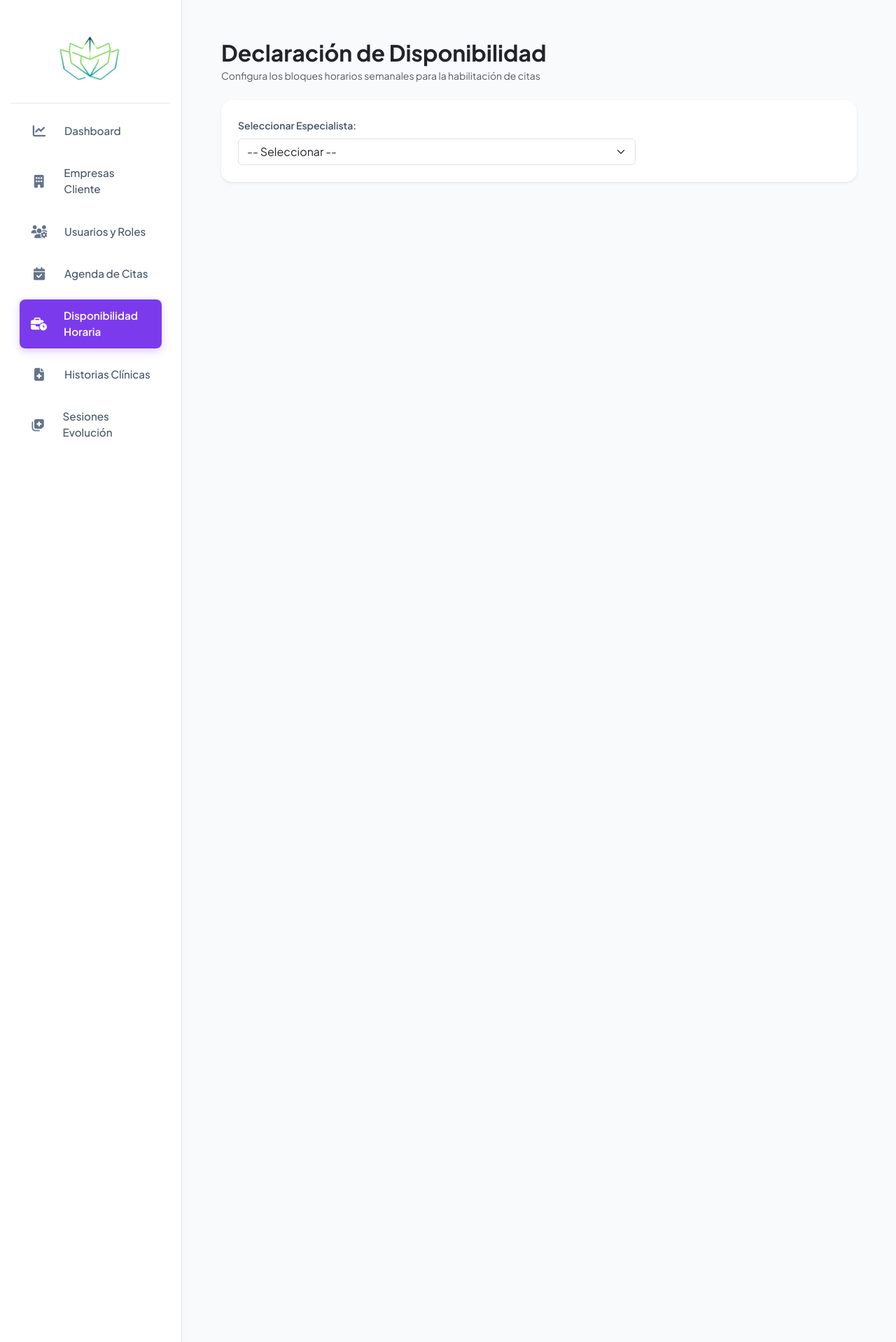
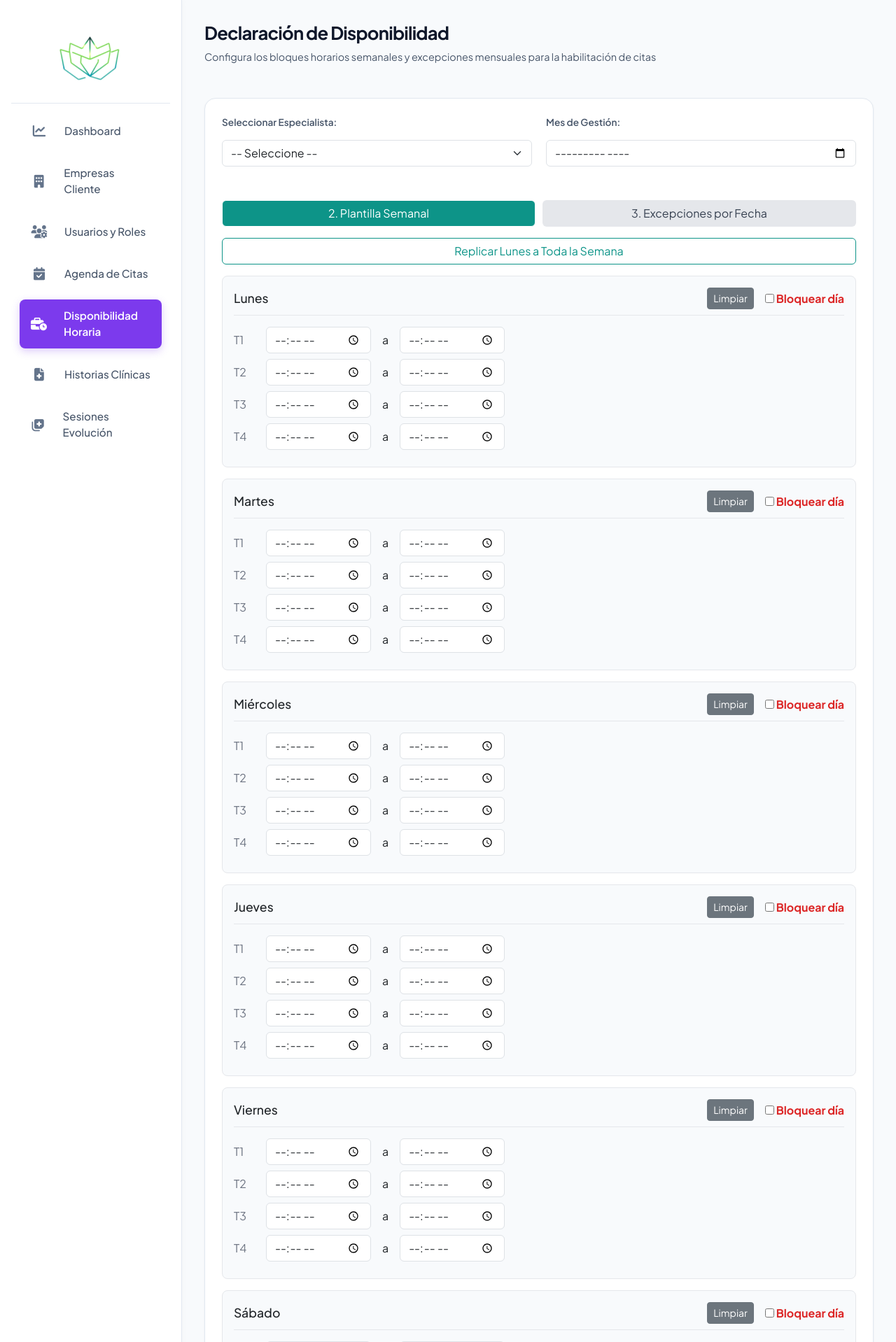
Before and after one commit to karenpbq-bot/TMTR---Renovatia, a Flask app: page /disponibilidad in a window 1280 px wide. Shown: the top 1918 px of the page at 70% size. Run offline with Flask 3, Linux system fonts and the light colour scheme; the visitor is signed in with stand-in values (Sample User, id 1).

Commit message:
Update disponibilidad.html

```diff
--- a/templates/disponibilidad.html
+++ b/templates/disponibilidad.html
@@ -1,120 +1,173 @@
 {% extends 'base.html' %}
 
-{% block title %}Declaración de Disponibilidad - Renovatia{% endblock %}
+{% block title %}Declaración de Disponibilidad{% endblock %}
 
 {% block content %}
-<div class="container-fluid py-4 px-4">
-    <div class="d-flex justify-content-between align-items-center mb-4">
-        <div>
-            <h2 class="fw-bold text-dark mb-1">Declaración de Disponibilidad</h2>
-            <p class="text-muted small mb-0">Configura los bloques horarios semanales para la habilitación de citas</p>
-        </div>
+<div class="header-bar">
+    <div>
+        <h1 class="page-title">Declaración de Disponibilidad</h1>
+        <p class="page-subtitle">Configura los bloques horarios semanales y excepciones mensuales para la habilitación de citas</p>
     </div>
+</div>
 
-    <!-- Selector de Especialista -->
-    {% if current_user_role != 'Especialista' %}
-    <div class="card border-0 shadow-sm rounded-4 p-4 mb-4">
-        <form method="GET" action="{{ url_for('agenda.gestionar_disponibilidad') }}" class="row g-3 align-items-center">
-            <div class="col-md-8">
-                <label class="form-label fw-semibold small">Seleccionar Especialista:</label>
-                <select name="id_especialista" class="form-select" onchange="this.form.submit()">
-                    <option value="">-- Seleccionar --</option>
+<div class="card-panel">
+    <form id="formDisponibilidad" action="{{ url_for('agenda.guardar_disponibilidad') }}" method="POST">
+
+        <!-- Selector de Especialista y Mes -->
+        <div class="form-grid" style="margin-bottom: 2rem;">
+            <div class="form-group">
+                <label for="id_especialista" class="form-label">Seleccionar Especialista:</label>
+                <select id="id_especialista" name="id_especialista" class="form-select" required>
+                    <option value="">-- Seleccione --</option>
                     {% for esp in especialistas %}
-                    <option value="{{ esp.id_especialista }}" {% if especialista_activo == esp.id_especialista %}selected{% endif %}>
-                        {{ esp.nombre }} {{ esp.apellido }}
-                    </option>
+                    <option value="{{ esp.id_especialista }}">{{ esp.nombre }} {{ esp.apellido }}</option>
                     {% endfor %}
                 </select>
             </div>
-        </form>
-    </div>
-    {% endif %}
-
-    {% if especialista_activo or current_user_role == 'Especialista' %}
-    <div class="row g-4">
-        <!-- Formulario para agregar bloque -->
-        <div class="col-md-5">
-            <div class="card border-0 shadow-sm rounded-4 p-4">
-                <h5 class="fw-bold text-dark mb-3"><i class="fa-solid fa-clock text-primary me-2"></i>Asignar Horario por Día</h5>
-                <form method="POST" action="{{ url_for('agenda.gestionar_disponibilidad', id_especialista=especialista_activo) }}">
-                    <input type="hidden" name="accion" value="guardar_plantilla">
-                    <div class="mb-3">
-                        <label class="form-label fw-semibold small">Día de la Semana *</label>
-                        <select name="dia_semana" class="form-select" required>
-                            <option value="">-- Seleccionar Día --</option>
-                            <option value="Lunes">Lunes</option>
-                            <option value="Martes">Martes</option>
-                            <option value="Miércoles">Miércoles</option>
-                            <option value="Jueves">Jueves</option>
-                            <option value="Viernes">Viernes</option>
-                            <option value="Sábado">Sábado</option>
-                            <option value="Domingo">Domingo</option>
-                        </select>
-                    </div>
-                    <div class="row g-3 mb-3">
-                        <div class="col-md-6">
-                            <label class="form-label fw-semibold small">Hora Inicio *</label>
-                            <input type="time" class="form-control" name="hora_inicio" required>
-                        </div>
-                        <div class="col-md-6">
-                            <label class="form-label fw-semibold small">Hora Fin *</label>
-                            <input type="time" class="form-control" name="hora_fin" required>
-                        </div>
-                    </div>
-                    <div class="mb-3">
-                        <label class="form-label fw-semibold small">Duración Sugerida / Intervalo (Opcional)</label>
-                        <input type="number" class="form-control" name="intervalo_minutos" placeholder="Libre o ej. 45">
-                    </div>
-                    <button type="submit" class="btn btn-primary w-100 rounded-pill py-2 shadow-sm" style="background-color: #7c3aed; border: none;">
-                        Guardar Disponibilidad Flexible
-                    </button>
-                </form>
+            <div class="form-group">
+                <label for="mes_gestion" class="form-label">Mes de Gestión:</label>
+                <input type="month" id="mes_gestion" name="mes_gestion" class="form-control" required>
             </div>
         </div>
 
-        <!-- Listado de Horarios Configurados -->
-        <div class="col-md-7">
-            <div class="card border-0 shadow-sm rounded-4 overflow-hidden">
-                <div class="card-header bg-white py-3 px-4 border-0">
-                    <h5 class="fw-bold text-dark mb-0">Horarios Declarados Activos</h5>
+        <!-- Sistema de Pestañas -->
+        <div class="tabs" style="display: flex; gap: 10px; margin-bottom: 1rem;">
+            <button type="button" class="btn tab-btn active" onclick="showTab('plantilla')" style="flex: 1; background: #0d9488; color: white;">2. Plantilla Semanal</button>
+            <button type="button" class="btn tab-btn" onclick="showTab('excepciones')" style="flex: 1; background: #e5e7eb; color: #374151;">3. Excepciones por Fecha</button>
+        </div>
+
+        <!-- PESTAÑA: PLANTILLA SEMANAL -->
+        <div id="tab_plantilla" class="tab-content">
+            <div style="margin-bottom: 1rem;">
+                <button type="button" class="btn btn-outline" onclick="replicarLunes()" style="width: 100%; border-color: #0d9488; color: #0d9488;">
+                    Replicar Lunes a Toda la Semana
+                </button>
+            </div>
+
+            {% set dias_semana = ['Lunes', 'Martes', 'Miércoles', 'Jueves', 'Viernes', 'Sábado', 'Domingo'] %}
+            {% for dia in dias_semana %}
+            <div class="clinical-section" style="margin-bottom: 1rem; border: 1px solid #e5e7eb; border-radius: 8px; padding: 1rem;">
+                <div style="display: flex; justify-content: space-between; align-items: center; margin-bottom: 1rem; border-bottom: 1px solid #e5e7eb; padding-bottom: 0.5rem;">
+                    <h3 style="margin: 0; font-size: 1.1rem;">{{ dia }}</h3>
+                    <div style="display: flex; gap: 1rem; align-items: center;">
+                        <button type="button" class="btn btn-sm btn-secondary" onclick="limpiarDia('{{ dia|lower }}')">Limpiar</button>
+                        <label style="color: #dc2626; font-weight: bold;">
+                            <input type="checkbox" name="bloquear_{{ dia|lower }}" onchange="toggleBloqueoDia('{{ dia|lower }}', this.checked)"> Bloquear día
+                        </label>
+                    </div>
                 </div>
-                <div class="table-responsive">
-                    <table class="table table-hover align-middle mb-0">
-                        <thead class="bg-light text-uppercase fs-7 text-secondary">
-                            <tr>
-                                <th class="py-3 ps-4">Día</th>
-                                <th class="py-3">Horario Laboral</th>
-                                <th class="py-3">Duración Sesión</th>
-                                <th class="py-3 text-end pe-4">Estado</th>
-                            </tr>
-                        </thead>
-                        <tbody>
-                            {% for d in disponibilidades %}
-                            <tr>
-                                <td class="ps-4 fw-bold text-dark">{{ d.dia_semana }}</td>
-                                <td>{{ d.hora_inicio.strftime('%H:%M') }} - {{ d.hora_fin.strftime('%H:%M') }}</td>
-                                <td>{{ d.intervalo_minutos }} min</td>
-                                <td class="text-end pe-4">
-                                    <span class="badge bg-success bg-opacity-10 text-success px-3 py-1 rounded-pill">Activo</span>
-                                </td>
-                            </tr>
-                            {% else %}
-                            <tr>
-                                <td colspan="4" class="text-center py-4 text-muted small">
-                                    No hay horarios configurados para este especialista.
-                                </td>
-                            </tr>
-                            {% endfor %}
-                        </tbody>
-                    </table>
+
+                <div id="bloques_{{ dia|lower }}">
+                    {% for turno in ['T1', 'T2', 'T3', 'T4'] %}
+                    <div style="display: flex; align-items: center; gap: 1rem; margin-bottom: 0.5rem;">
+                        <span style="width: 30px; color: #6b7280;">{{ turno }}</span>
+                        <input type="time" name="{{ dia|lower }}_{{ turno }}_inicio" class="form-control" style="width: 150px;">
+                        <span>a</span>
+                        <input type="time" name="{{ dia|lower }}_{{ turno }}_fin" class="form-control" style="width: 150px;">
+                    </div>
+                    {% endfor %}
+                </div>
+            </div>
+            {% endfor %}
+        </div>
+
+        <!-- PESTAÑA: EXCEPCIONES POR FECHA -->
+        <div id="tab_excepciones" class="tab-content" style="display: none;">
+            <p style="text-align: center; color: #6b7280; font-style: italic;">Selecciona el mes arriba para cargar los días específicos que requieren excepciones (viajes, feriados).</p>
+
+            <!-- Aquí se inyectarán los días del mes vía JS o puedes usar un input date libre para agregar excepciones dinámicas -->
+            <div class="clinical-section" style="border-color: #0d9488;">
+                <div class="clinical-section-title" style="color: #0d9488;">Agregar Excepción</div>
+                <div class="form-grid">
+                    <div class="form-group">
+                        <label class="form-label">Fecha Específica</label>
+                        <input type="date" name="exc_fecha[]" class="form-control">
+                    </div>
+                    <div class="form-group">
+                        <label class="form-label">Bloqueo Total</label>
+                        <select name="exc_bloqueado[]" class="form-select">
+                            <option value="0">No, usar horario específico</option>
+                            <option value="1">Sí, bloquear todo el día</option>
+                        </select>
+                    </div>
+                </div>
+                <div style="display: flex; gap: 1rem; margin-top: 1rem;">
+                    <input type="time" name="exc_inicio[]" class="form-control" placeholder="Inicio">
+                    <input type="time" name="exc_fin[]" class="form-control" placeholder="Fin">
                 </div>
             </div>
         </div>
-    </div>
-    {% else %}
-    <div class="alert alert-info text-center p-4 rounded-4 shadow-sm">
-        Por favor seleccione un especialista para visualizar y configurar su disponibilidad horaria.
-    </div>
-    {% endif %}
+
+        <div style="margin-top: 2rem; display: flex; justify-content: flex-end;">
+            <button type="submit" class="btn btn-primary" style="background: #6d28d9; padding: 1rem 2rem; font-size: 1.1rem;">
+                Guardar Configuración de Disponibilidad
+            </button>
+        </div>
+    </form>
 </div>
+
+<script>
+    // Lógica para cambiar entre pestañas
+    function showTab(tabName) {
+        document.getElementById('tab_plantilla').style.display = tabName === 'plantilla' ? 'block' : 'none';
+        document.getElementById('tab_excepciones').style.display = tabName === 'excepciones' ? 'block' : 'none';
+
+        const btns = document.querySelectorAll('.tab-btn');
+        btns[0].style.background = tabName === 'plantilla' ? '#0d9488' : '#e5e7eb';
+        btns[0].style.color = tabName === 'plantilla' ? 'white' : '#374151';
+        btns[1].style.background = tabName === 'excepciones' ? '#0d9488' : '#e5e7eb';
+        btns[1].style.color = tabName === 'excepciones' ? 'white' : '#374151';
+    }
+
+    // Lógica para bloquear todos los inputs de un día específico
+    function toggleBloqueoDia(dia, isBlocked) {
+        const contenedor = document.getElementById('bloques_' + dia);
+        const inputs = contenedor.querySelectorAll('input[type="time"]');
+        inputs.forEach(input => {
+            input.disabled = isBlocked;
+            if (isBlocked) input.value = ''; // Limpia el valor si se bloquea
+        });
+    }
+
+    // Lógica para limpiar los inputs de un día
+    function limpiarDia(dia) {
+        const contenedor = document.getElementById('bloques_' + dia);
+        const inputs = contenedor.querySelectorAll('input[type="time"]');
+        inputs.forEach(input => input.value = '');
+
+        const checkbox = document.querySelector(`input[name="bloquear_${dia}"]`);
+        if (checkbox) {
+            checkbox.checked = false;
+            toggleBloqueoDia(dia, false);
+        }
+    }
+
+    // Lógica estrella: Replicar Lunes a toda la semana
+    function replicarLunes() {
+        const turnos = ['T1', 'T2', 'T3', 'T4'];
+        const diasDestino = ['martes', 'miércoles', 'jueves', 'viernes', 'sábado', 'domingo'];
+
+        // 1. Verificar si el lunes está bloqueado
+        const lunesBloqueado = document.querySelector('input[name="bloquear_lunes"]').checked;
+
+        diasDestino.forEach(dia => {
+            // Replicar estado de bloqueo
+            const checkboxDia = document.querySelector(`input[name="bloquear_${dia}"]`);
+            checkboxDia.checked = lunesBloqueado;
+            toggleBloqueoDia(dia, lunesBloqueado);
+
+            // Replicar tiempos
+            if (!lunesBloqueado) {
+                turnos.forEach(turno => {
+                    const inicioLunes = document.querySelector(`input[name="lunes_${turno}_inicio"]`).value;
+                    const finLunes = document.querySelector(`input[name="lunes_${turno}_fin"]`).value;
+
+                    document.querySelector(`input[name="${dia}_${turno}_inicio"]`).value = inicioLunes;
+                    document.querySelector(`input[name="${dia}_${turno}_fin"]`).value = finLunes;
+                });
+            }
+        });
+        alert("¡Horarios del Lunes replicados a toda la semana exitosamente!");
+    }
+</script>
 {% endblock %}
```
